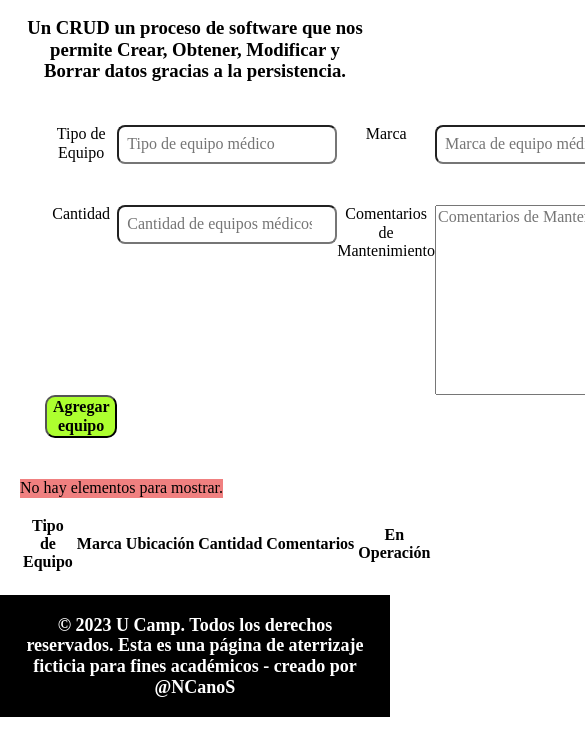
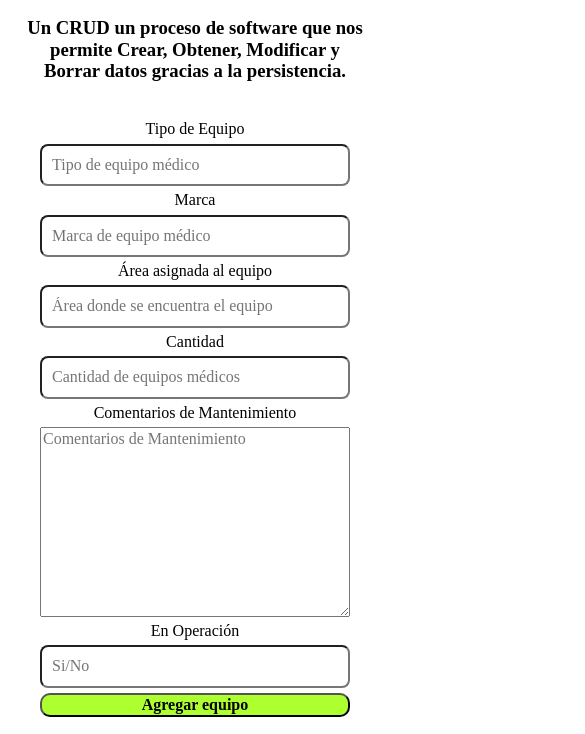
Before and after one commit to NCanoS/Proyecto-2-Aplicacion-CRUD, a plain HTML site: page index.html in a window 390 px wide. Shown: the part 289-1023 px from the top of the page, 585 px wide, since content can reach past the window. Drawn offline with nearby package versions, Linux system fonts and the light colour scheme.

Commit message:
se anade responsive

```diff
--- a/index.html
+++ b/index.html
@@ -20,6 +20,7 @@
     <link rel="stylesheet" href="./src/styles/body.css">
     <link rel="stylesheet" href="https://cdnjs.cloudflare.com/ajax/libs/normalize/8.0.1/normalize.min.css" integrity="sha512-NhSC1YmyruXifcj/KFRWoC561YpHpc5Jtzgvbuzx5VozKpWvQ+4nXhPdFgmx8xqexRcpAglTj9sIBWINXa8x5w==" crossorigin="anonymous" referrerpolicy="no-referrer" />
     <link rel="stylesheet" href="./src/styles/global.css">
+    <link rel="stylesheet" href="./src/styles/responsive.css">
 </head>
 <body>
     <!--Start-->
@@ -57,7 +58,7 @@
                 <textarea name="comentarios" id="comentarios" cols="30" rows="10" placeholder="Comentarios de Mantenimiento"></textarea>
 
                 <label for="Operacional">En Operación</label>
-                <input type="checkbox" name="operacional" id="operacional">
+                <input type="text" name="operacional" id="operacional" placeholder="Si/No">
 
                 <button id="agregar">Agregar equipo</button>
             </form>
--- a/src/styles/body.css
+++ b/src/styles/body.css
@@ -11,7 +11,6 @@ form{
     grid-template-rows:80px;
     padding: 25px;
     text-align: center;
-
 }
 
 input{
@@ -73,3 +72,22 @@ input{
     cursor: pointer;
     scale: 1.1;
 }
+
+table, th, td{
+    border: 1px solid;
+}
+
+table{
+    width: 100%;
+}
+
+table tbody td{
+    max-width: 100px;
+    text-align: center;
+
+}
+
+
+table tbody tr:hover{
+    background-color: coral;
+}
--- /dev/null
+++ b/src/styles/responsive.css
@@ -0,0 +1,38 @@
+@media (min-width:240px) and (max-width:880px){
+
+    /* HEADER */
+    header{
+        top: 5rem;
+        right: 0;
+    }
+
+    /* MAIN */
+
+    .body-container{
+        height: auto;
+    }
+    form{
+        display: flex;
+        flex-direction: column;
+        padding: 20px;
+        row-gap: 5px;
+        text-align: center;
+    }
+
+    input{
+        border-radius: 8px;
+        padding: 10px;
+        height: fit-content;
+    }
+
+    table {
+        overflow-x: auto;
+        overflow-y: auto;
+    }
+
+    /* FOOTER */
+    footer {
+        position: absolute;
+    }
+
+}
```
